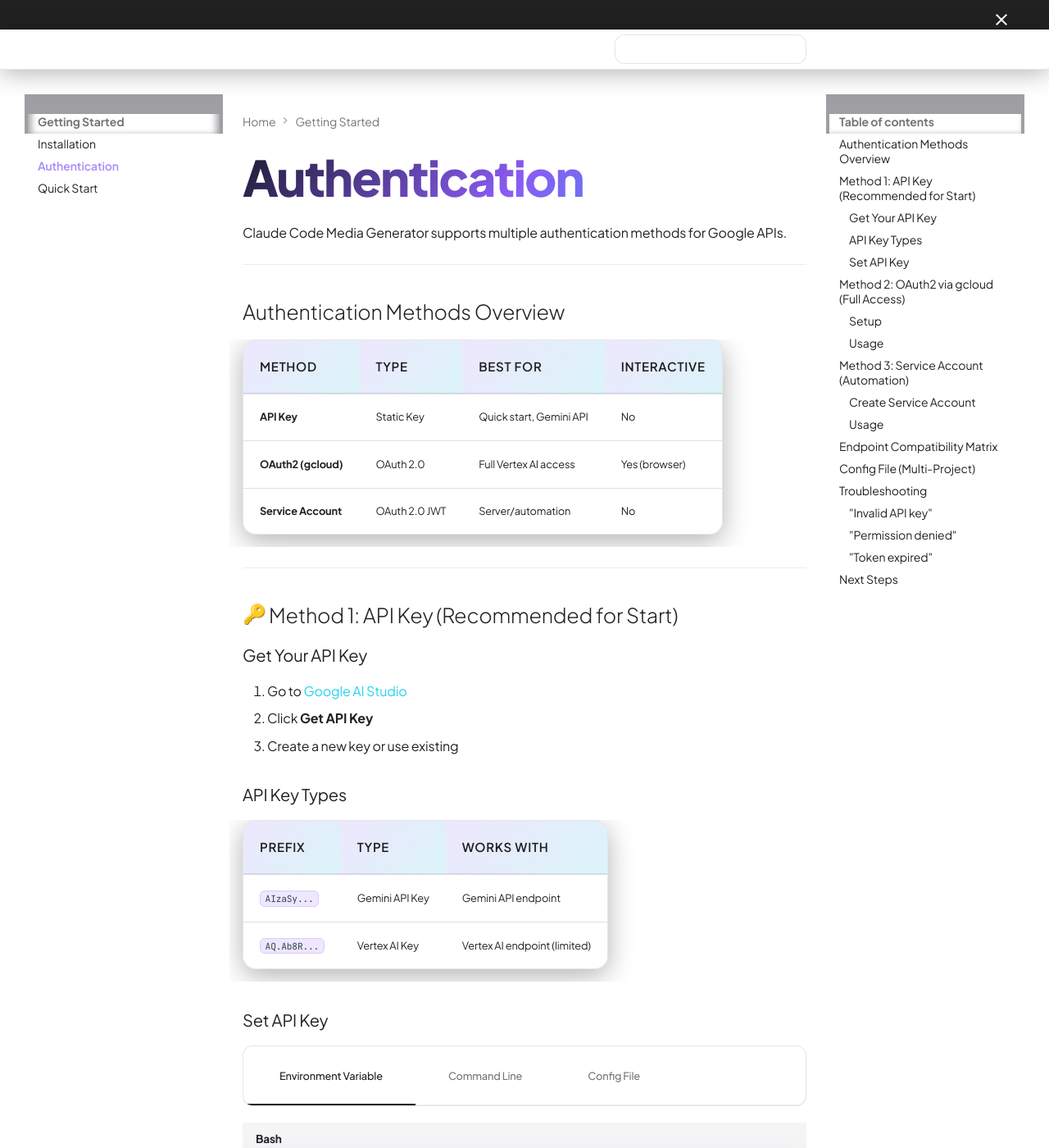
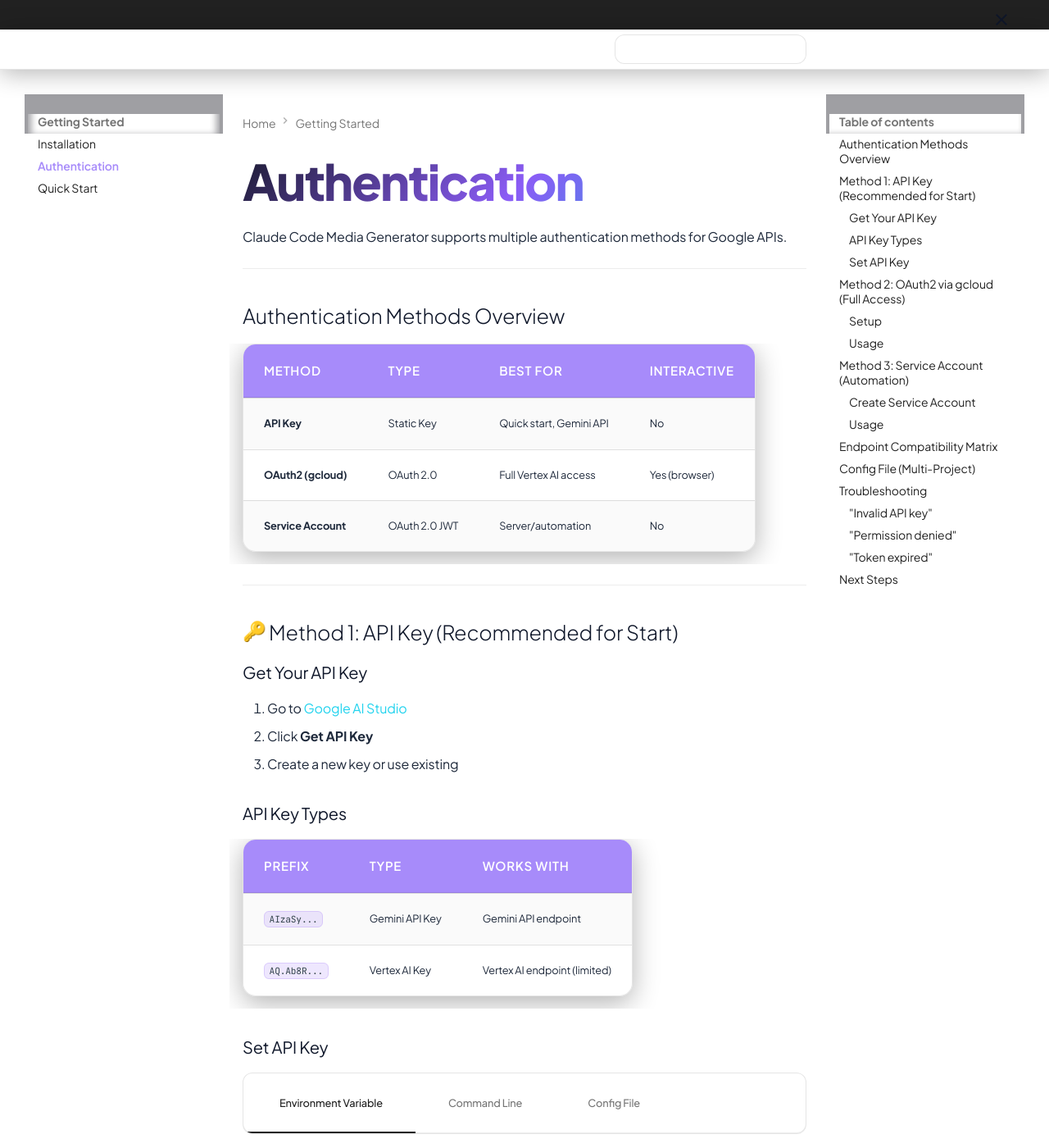
Before and after one commit to DarKWinGTM/claude-code-media-generator, an MkDocs documentation site: the page built from docs/getting-started/authentication.md, in a window 1280 px wide and 1400 px high. Shown: the whole window at 82% size. Built offline with MkDocs 1.6.1 and Material for MkDocs 9.7.7, drawn with Linux system fonts in a browser that asks for light colours; emoji names are drawn with the system emoji font; comment, search, counter and statistics services are not loaded; some of the changed text lies outside the part shown.

Commit message:
fix: Phase 1 Critical UI/UX fixes
- Add syntax highlighting with Monokai Pro theme (60+ classes)
- Enable line numbers in code blocks (linenums: true)
- Fix text contrast for WCAG AA compliance (≥4.5:1)
- Improve table styling: solid purple headers, more padding
- Add zebra striping for better row readability
- Fix line height to 1.625 for better readability

Fixes issues #1-4 from pages.design.md

Co-Authored-By: Claude <noreply@anthropic.com>

```diff
--- a/docs/stylesheets/extra.css
+++ b/docs/stylesheets/extra.css
@@ -49,6 +49,29 @@
 body, .md-typeset {
   font-family: var(--font-main) !important;
   letter-spacing: -0.01em;
+  line-height: 1.625;
+}
+
+/* Text contrast fix - WCAG AA compliance (≥4.5:1) */
+.md-typeset {
+  color: #f1f5f9;  /* slate-100 - high contrast */
+}
+
+.md-typeset p,
+.md-typeset li,
+.md-typeset td {
+  color: #e2e8f0;  /* slate-200 - readable body text */
+}
+
+/* Light mode text contrast */
+[data-md-color-scheme="default"] .md-typeset {
+  color: #0f172a;  /* slate-900 - high contrast */
+}
+
+[data-md-color-scheme="default"] .md-typeset p,
+[data-md-color-scheme="default"] .md-typeset li,
+[data-md-color-scheme="default"] .md-typeset td {
+  color: #1e293b;  /* slate-800 - readable body text */
 }
 
 /* ===== Dark Mode - Deep Space Theme ===== */
@@ -280,29 +303,54 @@ body, .md-typeset {
   border-radius: var(--card-radius);
   overflow: hidden;
   box-shadow: var(--card-shadow);
+  width: 100%;
+  border-collapse: separate;
+  border-spacing: 0;
 }
 
 .md-typeset table:not([class]) th {
-  background: linear-gradient(135deg, rgba(139, 92, 246, 0.15) 0%, rgba(6, 182, 212, 0.15) 100%);
+  background: var(--color-primary);
+  color: white;
   font-weight: 600;
   text-transform: uppercase;
   font-size: 0.75rem;
   letter-spacing: 0.05em;
-  padding: 1rem;
+  padding: 1rem 1.25rem;
   border-bottom: 1px solid var(--glass-border);
+  text-align: left;
 }
 
 .md-typeset table:not([class]) td {
-  padding: 0.875rem 1rem;
-  border-bottom: 1px solid rgba(255, 255, 255, 0.05);
+  padding: 1rem 1.25rem;
+  border-bottom: 1px solid rgba(255, 255, 255, 0.08);
+  line-height: 1.6;
+}
+
+/* Zebra striping for better readability */
+.md-typeset table:not([class]) tr:nth-child(odd) td {
+  background: rgba(255, 255, 255, 0.02);
 }
 
 .md-typeset table:not([class]) tr:hover td {
-  background: rgba(139, 92, 246, 0.05);
+  background: rgba(139, 92, 246, 0.08);
 }
 
 .md-typeset table:not([class]) tr:last-child td {
   border-bottom: none;
+}
+
+/* Light mode table adjustments */
+[data-md-color-scheme="default"] .md-typeset table:not([class]) th {
+  background: var(--color-primary);
+  color: white;
+}
+
+[data-md-color-scheme="default"] .md-typeset table:not([class]) tr:nth-child(odd) td {
+  background: rgba(0, 0, 0, 0.02);
+}
+
+[data-md-color-scheme="default"] .md-typeset table:not([class]) tr:hover td {
+  background: rgba(139, 92, 246, 0.06);
 }
 
 /* ===== Code Blocks - Neon Terminal ===== */
@@ -341,6 +389,79 @@ body, .md-typeset {
   border-radius: 6px;
   padding: 0.15em 0.5em;
   font-size: 0.875em;
+}
+
+/* ===== Syntax Highlighting - Monokai Pro Theme ===== */
+.highlight .hll { background-color: rgba(139, 92, 246, 0.2); }
+.highlight .c { color: #75715e; font-style: italic; }  /* Comment */
+.highlight .err { color: #f87171; }  /* Error */
+.highlight .k { color: #f472b6; font-weight: 600; }  /* Keyword */
+.highlight .l { color: #a78bfa; }  /* Literal */
+.highlight .n { color: #e2e8f0; }  /* Name */
+.highlight .o { color: #f472b6; }  /* Operator */
+.highlight .p { color: #e2e8f0; }  /* Punctuation */
+.highlight .cm { color: #75715e; font-style: italic; }  /* Comment.Multiline */
+.highlight .cp { color: #75715e; }  /* Comment.Preproc */
+.highlight .c1 { color: #75715e; font-style: italic; }  /* Comment.Single */
+.highlight .cs { color: #75715e; font-style: italic; }  /* Comment.Special */
+.highlight .gd { color: #f87171; }  /* Generic.Deleted */
+.highlight .ge { font-style: italic; }  /* Generic.Emph */
+.highlight .gi { color: #34d399; }  /* Generic.Inserted */
+.highlight .gs { font-weight: bold; }  /* Generic.Strong */
+.highlight .gu { color: #75715e; }  /* Generic.Subheading */
+.highlight .kc { color: #f472b6; font-weight: 600; }  /* Keyword.Constant */
+.highlight .kd { color: #f472b6; font-weight: 600; }  /* Keyword.Declaration */
+.highlight .kn { color: #f472b6; font-weight: 600; }  /* Keyword.Namespace */
+.highlight .kp { color: #f472b6; }  /* Keyword.Pseudo */
+.highlight .kr { color: #f472b6; font-weight: 600; }  /* Keyword.Reserved */
+.highlight .kt { color: #22d3ee; }  /* Keyword.Type */
+.highlight .ld { color: #fbbf24; }  /* Literal.Date */
+.highlight .m { color: #a78bfa; }  /* Literal.Number */
+.highlight .s { color: #fbbf24; }  /* Literal.String */
+.highlight .na { color: #34d399; }  /* Name.Attribute */
+.highlight .nb { color: #22d3ee; }  /* Name.Builtin */
+.highlight .nc { color: #34d399; font-weight: 600; }  /* Name.Class */
+.highlight .no { color: #22d3ee; }  /* Name.Constant */
+.highlight .nd { color: #34d399; }  /* Name.Decorator */
+.highlight .ni { color: #e2e8f0; }  /* Name.Entity */
+.highlight .ne { color: #34d399; font-weight: 600; }  /* Name.Exception */
+.highlight .nf { color: #34d399; }  /* Name.Function */
+.highlight .nl { color: #e2e8f0; }  /* Name.Label */
+.highlight .nn { color: #e2e8f0; }  /* Name.Namespace */
+.highlight .nx { color: #34d399; }  /* Name.Other */
+.highlight .py { color: #e2e8f0; }  /* Name.Property */
+.highlight .nt { color: #f472b6; }  /* Name.Tag */
+.highlight .nv { color: #e2e8f0; }  /* Name.Variable */
+.highlight .ow { color: #f472b6; font-weight: 600; }  /* Operator.Word */
+.highlight .w { color: #e2e8f0; }  /* Text.Whitespace */
+.highlight .mf { color: #a78bfa; }  /* Literal.Number.Float */
+.highlight .mh { color: #a78bfa; }  /* Literal.Number.Hex */
+.highlight .mi { color: #a78bfa; }  /* Literal.Number.Integer */
+.highlight .mo { color: #a78bfa; }  /* Literal.Number.Oct */
+.highlight .sb { color: #fbbf24; }  /* Literal.String.Backtick */
+.highlight .sc { color: #fbbf24; }  /* Literal.String.Char */
+.highlight .sd { color: #fbbf24; }  /* Literal.String.Doc */
+.highlight .s2 { color: #fbbf24; }  /* Literal.String.Double */
+.highlight .se { color: #a78bfa; }  /* Literal.String.Escape */
+.highlight .sh { color: #fbbf24; }  /* Literal.String.Heredoc */
+.highlight .si { color: #fbbf24; }  /* Literal.String.Interpol */
+.highlight .sx { color: #fbbf24; }  /* Literal.String.Other */
+.highlight .sr { color: #fbbf24; }  /* Literal.String.Regex */
+.highlight .s1 { color: #fbbf24; }  /* Literal.String.Single */
+.highlight .ss { color: #fbbf24; }  /* Literal.String.Symbol */
+.highlight .bp { color: #e2e8f0; }  /* Name.Builtin.Pseudo */
+.highlight .vc { color: #e2e8f0; }  /* Name.Variable.Class */
+.highlight .vg { color: #e2e8f0; }  /* Name.Variable.Global */
+.highlight .vi { color: #e2e8f0; }  /* Name.Variable.Instance */
+.highlight .il { color: #a78bfa; }  /* Literal.Number.Integer.Long */
+
+/* Line numbers styling */
+.md-typeset .highlight .linenos {
+  color: #64748b;
+  padding-right: 1rem;
+  margin-right: 1rem;
+  border-right: 1px solid rgba(255, 255, 255, 0.1);
+  user-select: none;
 }
 
 /* ===== Admonitions - Glass Cards ===== */
--- a/mkdocs.yml
+++ b/mkdocs.yml
@@ -66,6 +66,8 @@ markdown_extensions:
       line_spans: __span
       pygments_lang_class: true
       auto_title: true
+      linenums: true
+      use_pygments: true
   - pymdownx.inlinehilite
   - pymdownx.snippets
   - pymdownx.superfences:
```
